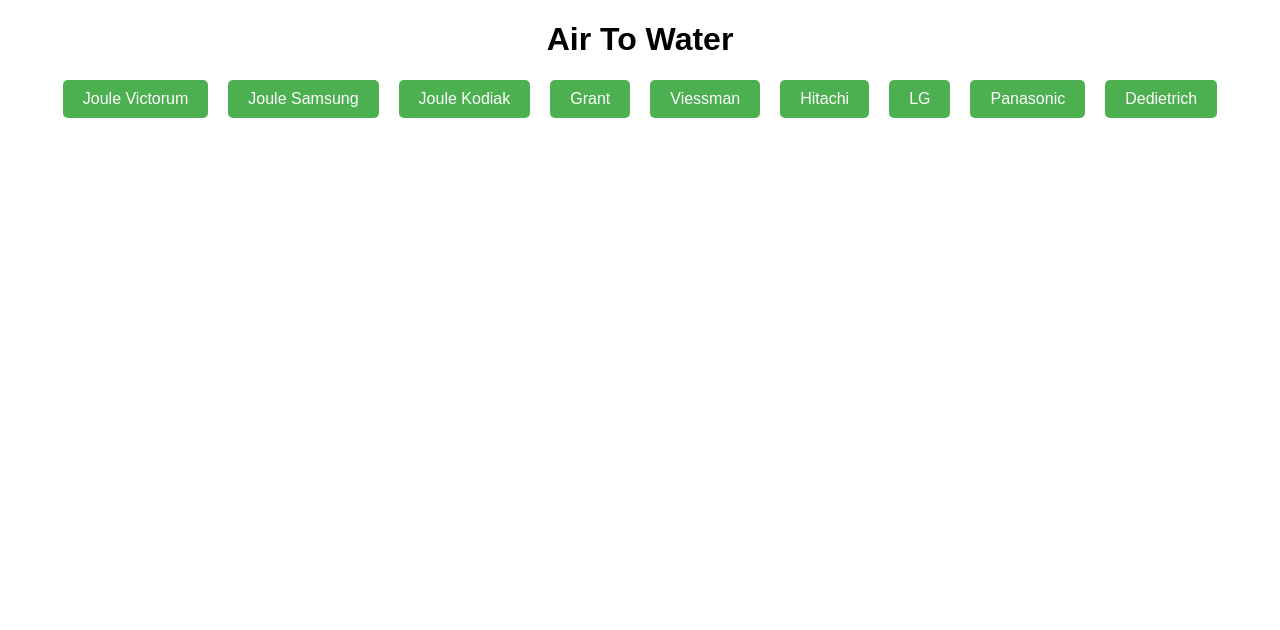
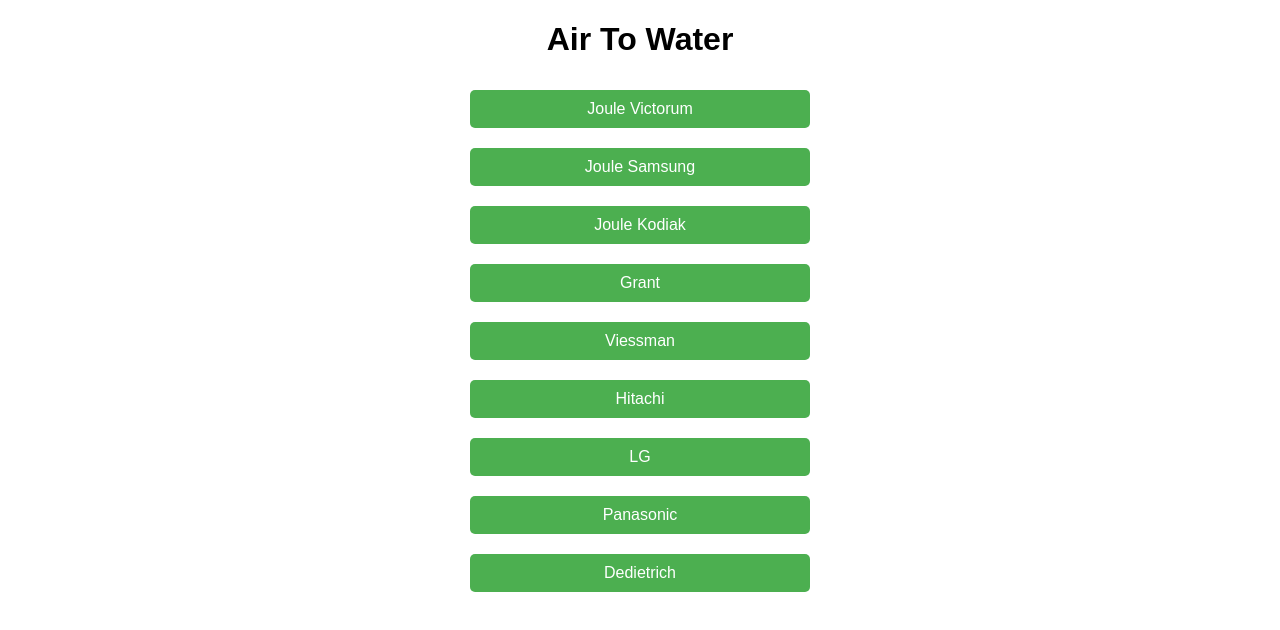
Before and after one commit to jayreddin/AIR-To-Water-Search, a plain HTML site: page index.html in a window 1280 px wide. Drawn offline with Linux system fonts and the light colour scheme.

Commit message:
Update index.html

```diff
--- a/index.html
+++ b/index.html
@@ -6,11 +6,14 @@
     body {
       font-family: sans-serif;
       text-align: center;
+      margin: 0;
+      padding: 0;
     }
 
     .button-container {
       display: flex;
       flex-direction: column; /* Stack buttons vertically */
+      align-items: center;
       margin-top: 20px;
     }
 
@@ -23,18 +26,13 @@
       border-radius: 5px;
       cursor: pointer;
       text-decoration: none;
-      width: 100%; /* Make buttons full width */
+      width: 80%; /* Make buttons take up 80% of the container width */
+      max-width: 300px; /* Set a maximum width for the buttons */
     }
 
-    @media (min-width: 768px) { /* Responsive for desktop view */
-      .button-container {
-        flex-direction: row; /* Arrange buttons horizontally */
-        justify-content: center; /* Center horizontally */
-      }
-
+    @media (min-width: 768px) { /* Responsive for larger screens */
       .brand-button {
-        width: auto; /* Buttons take their natural width */
-        margin: 0 10px; /* Adjust margins for horizontal spacing */
+        width: 60%; /* Adjust width for larger screens */
       }
     }
   </style>
```
